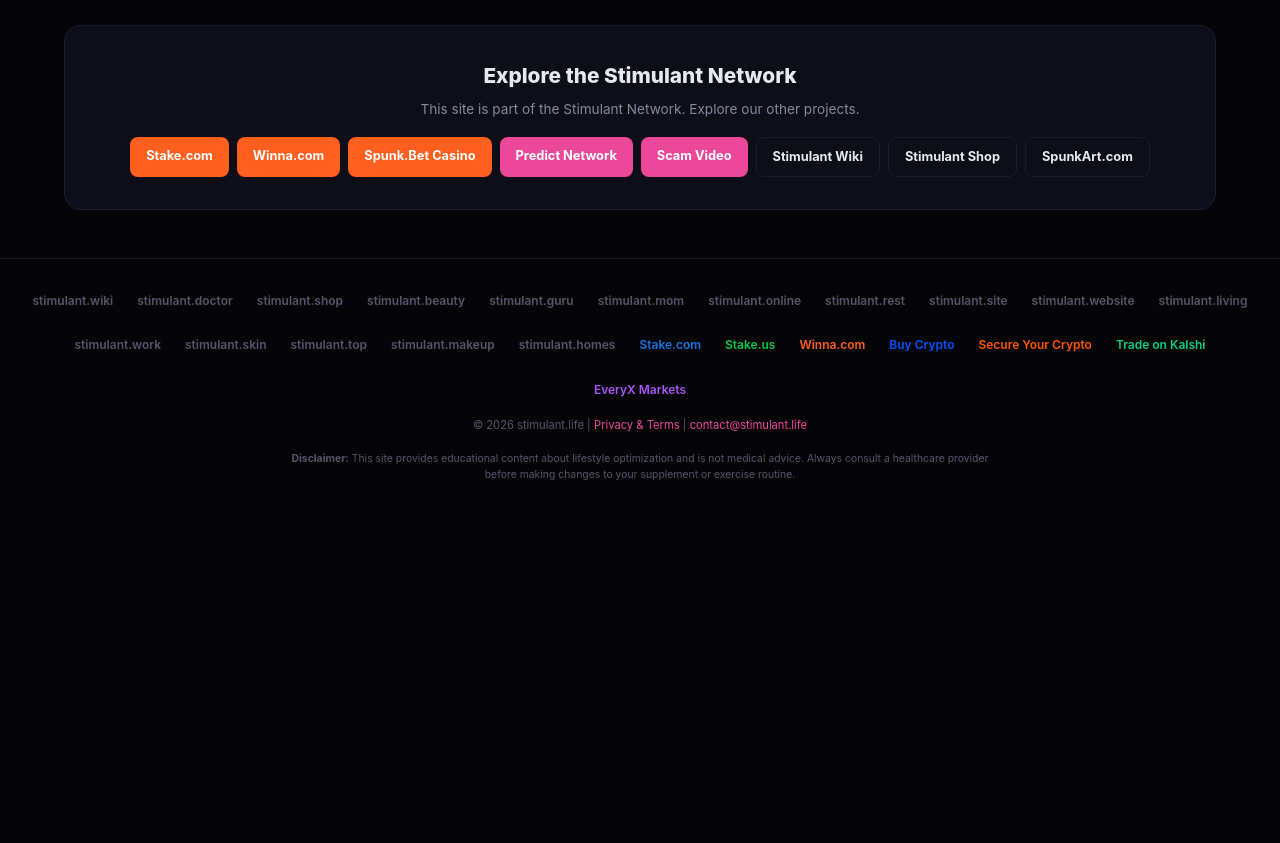
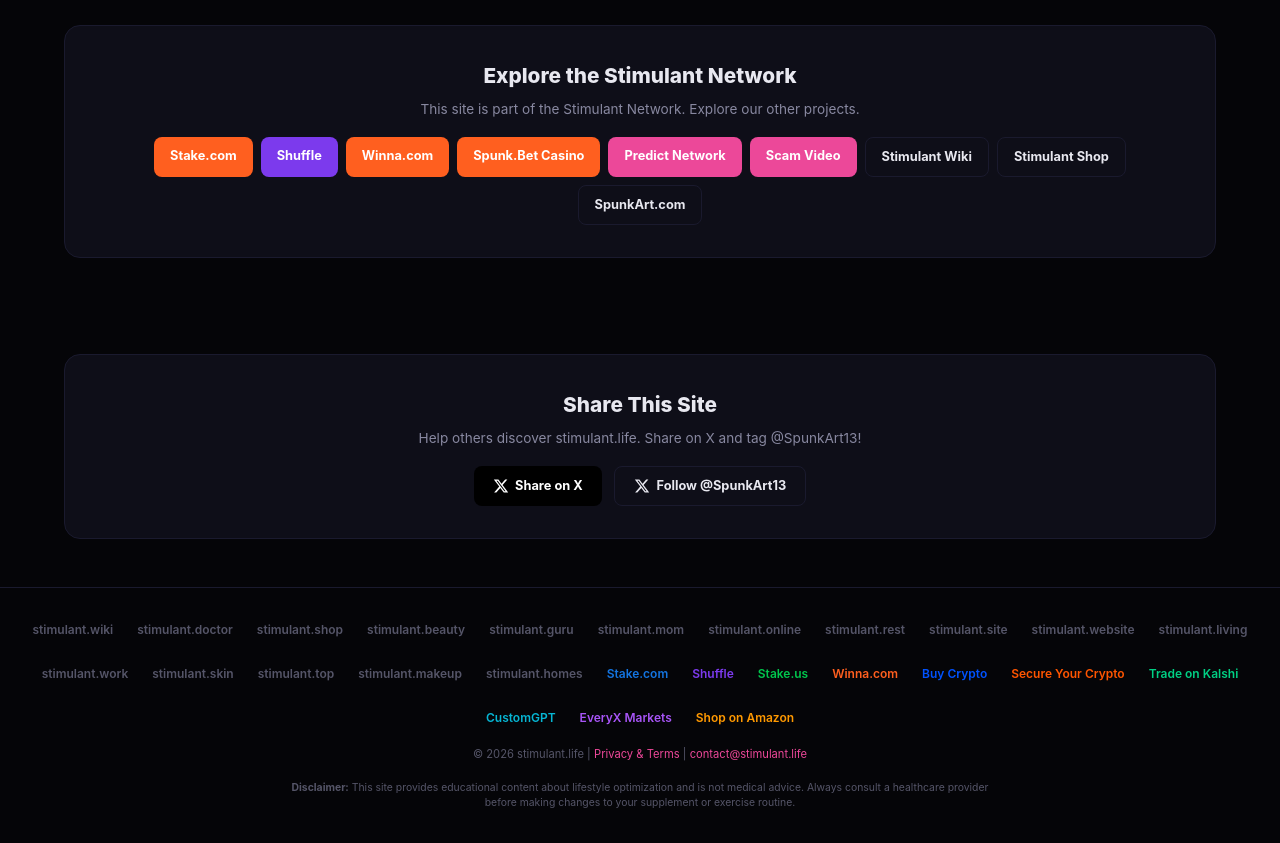
Before and after one commit to Spunkeroo/stimulant-life, a plain HTML site: page index.html in a window 1280 px wide. Shown: the part 3200-4043 px from the top of the page. Before the commit the page ends 3714 px from the top, so only its background shows below. Drawn offline with Linux system fonts and the light colour scheme; no server answers; a script that the page names is missing.

Commit message:
Add missing affiliates (Shuffle, CustomGPT, Amazon) + X share

```diff
--- a/index.html
+++ b/index.html
@@ -266,6 +266,7 @@
     <p>This site is part of the Stimulant Network. Explore our other projects.</p>
     <div class="promo-btns">
       <a href="https://stake.com/?c=MyXSehCn" class="promo-btn pb-orange" target="_blank" rel="noopener noreferrer">Stake.com</a>
+      <a href="https://shuffle.com?r=q94atl9m05" class="promo-btn" style="background:#7c3aed;" target="_blank" rel="noopener noreferrer">Shuffle</a>
       <a href="https://winna.com/?r=Spunkeroo" class="promo-btn pb-orange" target="_blank" rel="noopener noreferrer">Winna.com</a>
       <a href="https://spunk.bet" class="promo-btn pb-orange" target="_blank" rel="noopener noreferrer">Spunk.Bet Casino</a>
       <a href="https://predict.pics" class="promo-btn pb-purple" target="_blank" rel="noopener noreferrer">Predict Network</a>
@@ -273,6 +274,24 @@
       <a href="https://stimulant.wiki" class="promo-btn pb-outline" target="_blank" rel="noopener noreferrer">Stimulant Wiki</a>
       <a href="https://stimulant.shop" class="promo-btn pb-outline" target="_blank" rel="noopener noreferrer">Stimulant Shop</a>
       <a href="https://spunkart.com" class="promo-btn pb-outline" target="_blank" rel="noopener noreferrer">SpunkArt.com</a>
+    </div>
+  </div>
+</div>
+
+<!-- SHARE -->
+<div class="section">
+  <div style="text-align:center;padding:2rem;background:var(--card);border:1px solid var(--border);border-radius:16px;">
+    <h3 style="font-size:1.3rem;font-weight:800;margin-bottom:0.3rem;">Share This Site</h3>
+    <p style="color:var(--dim);font-size:0.85rem;margin-bottom:1rem;">Help others discover stimulant.life. Share on X and tag @SpunkArt13!</p>
+    <div style="display:flex;gap:0.75rem;justify-content:center;flex-wrap:wrap;">
+      <a href="https://twitter.com/intent/tweet?text=Check%20out%20stimulant.life%20%E2%80%94%20Lifestyle%20optimization%2C%20biohacking%2C%20and%20daily%20performance%20pr%20%40SpunkArt13&url=https%3A%2F%2Fstimulant.life" target="_blank" rel="noopener noreferrer" class="promo-btn" style="background:#000;color:#fff;display:inline-flex;align-items:center;gap:0.4rem;padding:0.5rem 1.2rem;border-radius:8px;font-weight:700;font-size:0.8rem;">
+        <svg width="16" height="16" viewBox="0 0 24 24" fill="currentColor"><path d="M18.244 2.25h3.308l-7.227 8.26 8.502 11.24H16.17l-5.214-6.817L4.99 21.75H1.68l7.73-8.835L1.254 2.25H8.08l4.713 6.231zm-1.161 17.52h1.833L7.084 4.126H5.117z"/></svg>
+        Share on X
+      </a>
+      <a href="https://twitter.com/SpunkArt13" target="_blank" rel="noopener noreferrer" class="promo-btn pb-outline" style="display:inline-flex;align-items:center;gap:0.4rem;padding:0.5rem 1.2rem;border-radius:8px;font-weight:700;font-size:0.8rem;">
+        <svg width="16" height="16" viewBox="0 0 24 24" fill="currentColor"><path d="M18.244 2.25h3.308l-7.227 8.26 8.502 11.24H16.17l-5.214-6.817L4.99 21.75H1.68l7.73-8.835L1.254 2.25H8.08l4.713 6.231zm-1.161 17.52h1.833L7.084 4.126H5.117z"/></svg>
+        Follow @SpunkArt13
+      </a>
     </div>
   </div>
 </div>
@@ -297,12 +316,15 @@
     <a href="https://stimulant.makeup">stimulant.makeup</a>
     <a href="https://stimulant.homes">stimulant.homes</a>
     <a href="https://stake.com/?c=MyXSehCn" target="_blank" rel="noopener sponsored" style="color:#1475e1;font-weight:600;">Stake.com</a>
+    <a href="https://shuffle.com?r=q94atl9m05" target="_blank" rel="noopener sponsored" style="color:#7c3aed;font-weight:600;">Shuffle</a>
     <a href="https://stake.us/?c=L2a8nG6c" target="_blank" rel="noopener sponsored" style="color:#00c74d;font-weight:600;">Stake.us</a>
     <a href="https://winna.com/?r=Spunkeroo" target="_blank" rel="noopener sponsored" style="color:#ff5f1f;font-weight:600;">Winna.com</a>
     <a href="https://coinbase.com/join/YAGES3X?src=referral-link" target="_blank" rel="noopener sponsored" style="color:#0052ff;font-weight:600;">Buy Crypto</a>
     <a href="https://shop.ledger.com/?r=0553c9ea1441" target="_blank" rel="noopener sponsored" style="color:#ff5500;font-weight:600;">Secure Your Crypto</a>
     <a href="https://kalshi.com/sign-up/?referral=6b723b42-d0c9-4421-9b4e-5af4b4c6c42c" target="_blank" rel="noopener sponsored" style="color:#00d084;font-weight:600;">Trade on Kalshi</a>
+    <a href="https://customgpt.ai/?fpr=spunk" target="_blank" rel="noopener sponsored" style="color:#06b6d4;font-weight:600;">CustomGPT</a>
     <a href="https://everyx.io/register?ref=AYHl4YqvjcaX" target="_blank" rel="noopener sponsored" style="color:#a855f7;font-weight:600;">EveryX Markets</a>
+    <a href="https://www.amazon.com/?tag=spunkart-20" target="_blank" rel="noopener sponsored" style="color:#ff9900;font-weight:600;">Shop on Amazon</a>
   </div>
   <div class="footer-copy">&copy; 2026 stimulant.life | <a href="/privacy.html">Privacy & Terms</a> | <a href="mailto:contact@stimulant.life">contact@stimulant.life</a></div>
   <div class="footer-disc">
```
